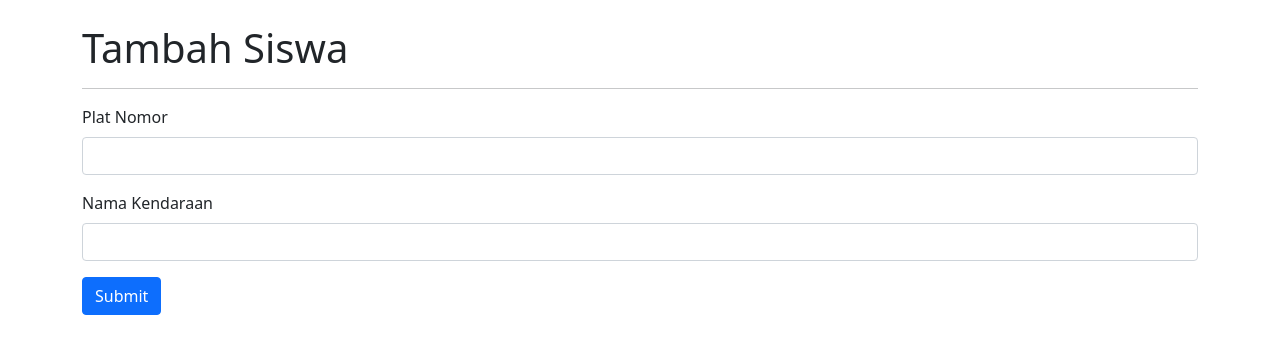
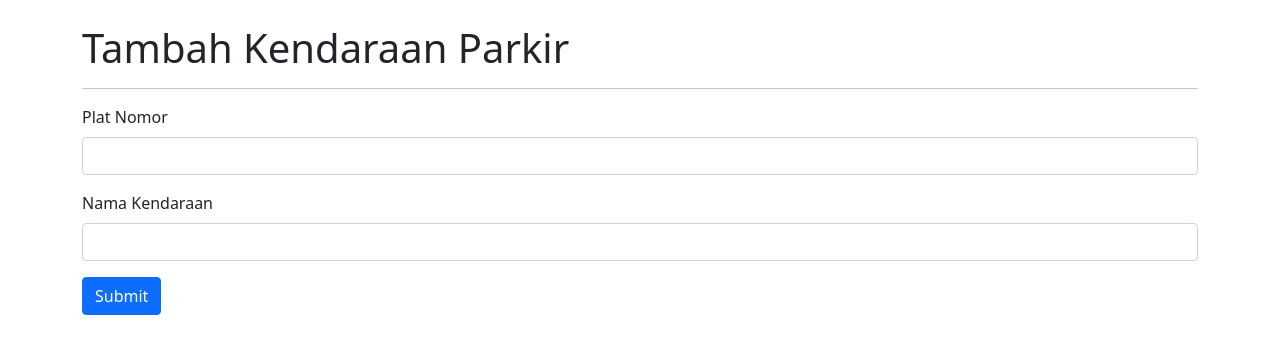
Before and after one commit to sholih-everywhere/parkir-pwpb, a PHP site: page /tambah.php in a window 1280 px wide. Shown: the top 354 px of the page. Run offline with PHP 8.4, Linux system fonts and the light colour scheme.

Commit message:
Update tambah.php

```diff
--- a/tambah.php
+++ b/tambah.php
@@ -29,7 +29,7 @@ if (isset($_GET["submit"])) {
 
   <div class="container pt-4">
 
-  <h1>Tambah Siswa</h1>
+  <h1>Tambah Kendaraan Parkir</h1>
   <hr>
   <form>
   <div class="mb-3">
```
